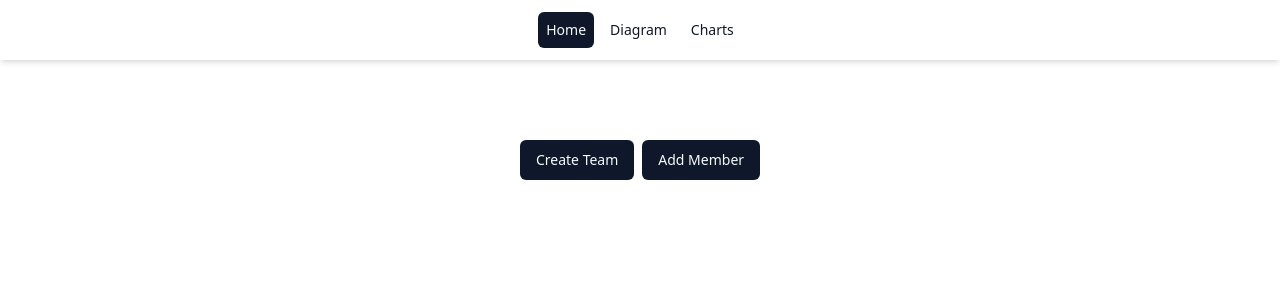
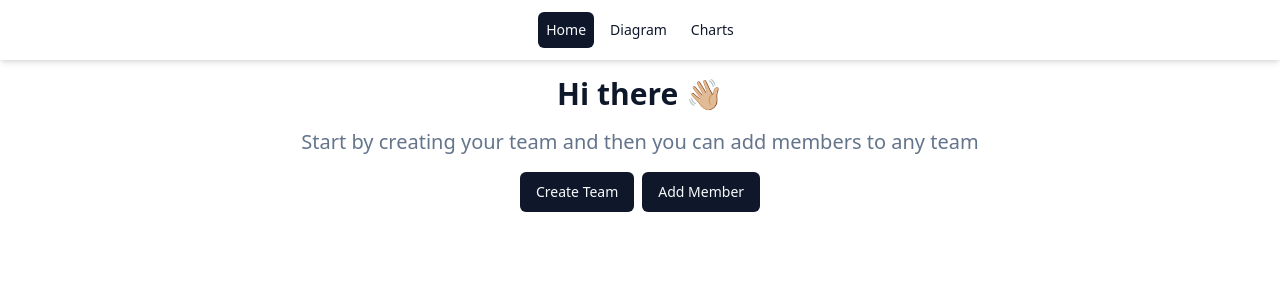
Before and after one commit to zorro-ftw/dataflowx-case, a React (Vite) app: page / in a window 1280 px wide. Shown: the top 300 px of the page. Built offline with nearby package versions, Linux system fonts and the light colour scheme.

Commit message:
feat: add auto fit view & some refactor

```diff
--- a/package.json
+++ b/package.json
@@ -17,6 +17,7 @@
     "@radix-ui/react-select": "^2.1.5",
     "@radix-ui/react-slot": "^1.1.1",
     "@radix-ui/react-toast": "^1.2.5",
+    "@radix-ui/react-tooltip": "^1.1.7",
     "@tailwindcss/vite": "^4.0.3",
     "@xyflow/react": "^12.4.2",
     "class-variance-authority": "^0.7.1",
--- a/src/App.tsx
+++ b/src/App.tsx
@@ -1,22 +1,15 @@
-import { useContext } from "react";
-import { DialogContext } from "./lib/contexts/DialogContext";
-import { Button } from "./components/ui/button";
-import { Navbar } from "./components/custom/Navbar/Navbar";
+import { Navbar } from "@/components/custom/Navbar/Navbar";
+import { FormButtons } from "@/components/custom/FormButtons/FormButtons";
 
 function App() {
-  const { setIsCreateTeamDialogOpen, setIsAddMemberDialogOpen } =
-    useContext(DialogContext);
   return (
-    <div className="w-full h-full max-h-screen">
+    <div className="w-full h-full max-h-screen space-y-4">
       <Navbar />
-      <div className="w-full h-max flex items-center justify-center pt-20">
-        <Button onClick={() => setIsCreateTeamDialogOpen(true)}>
-          Create Team
-        </Button>
-        <Button onClick={() => setIsAddMemberDialogOpen(true)} className="ml-2">
-          Add Member
-        </Button>
-      </div>
+      <h1 className="text-3xl font-bold text-center">Hi there 👋🏼</h1>
+      <p className="text-center text-xl text-muted-foreground">
+        Start by creating your team and then you can add members to any team
+      </p>
+      <FormButtons />
     </div>
   );
 }
--- a/src/components/custom/Flow/Flow.tsx
+++ b/src/components/custom/Flow/Flow.tsx
@@ -5,6 +5,7 @@
   Background,
   Controls,
   ReactFlow,
+  useReactFlow,
   type Edge,
   type Node,
 } from "@xyflow/react";
@@ -54,16 +55,15 @@
     return getLayoutedElements(nodes, edges);
   }, [teams]);
 
+  const instance = useReactFlow();
+
   return (
     <ReactFlow
       nodes={nodes}
       edges={edges}
+      onNodesChange={() => instance.fitView()}
       fitView
       className="border rounded-md"
-      panOnDrag
-      defaultEdgeOptions={{
-        type: "smoothstep",
-      }}
     >
       <Controls position="bottom-left" />
       <Background />
--- a/src/components/custom/Flow/utils.ts
+++ b/src/components/custom/Flow/utils.ts
@@ -5,7 +5,7 @@
 dagreGraph.setDefaultEdgeLabel(() => ({}));
 
 const nodeWidth = 200;
-const nodeHeight = 60;
+const nodeHeight = 120;
 
 export const getLayoutedElements = (
   nodes: Node[],
--- /dev/null
+++ b/src/components/custom/FormButtons/FormButtons.tsx
@@ -0,0 +1,54 @@
+import { Button } from "@/components/ui/button";
+import {
+  Tooltip,
+  TooltipContent,
+  TooltipProvider,
+  TooltipTrigger,
+} from "@/components/ui/tooltip";
+import { DialogContext } from "@/lib/contexts/DialogContext";
+import { cn } from "@/lib/utils";
+import { UserPlus, Users } from "lucide-react";
+import { useContext } from "react";
+
+export const FormButtons = ({
+  iconMode,
+  className,
+  buttonClassName,
+}: {
+  iconMode?: boolean;
+  className?: string;
+  buttonClassName?: string;
+}) => {
+  const { setIsCreateTeamDialogOpen, setIsAddMemberDialogOpen } =
+    useContext(DialogContext);
+  return (
+    <div className={cn("flex items-center justify-center gap-2", className)}>
+      <TooltipProvider delayDuration={iconMode ? 200 : 1000}>
+        <Tooltip>
+          <TooltipTrigger asChild>
+            <Button
+              onClick={() => setIsCreateTeamDialogOpen(true)}
+              className={buttonClassName}
+            >
+              {iconMode ? <Users className="h-3 w-3" /> : "Create Team"}
+            </Button>
+          </TooltipTrigger>
+          <TooltipContent>Create Team</TooltipContent>
+        </Tooltip>
+      </TooltipProvider>
+      <TooltipProvider delayDuration={iconMode ? 200 : 1000}>
+        <Tooltip>
+          <TooltipTrigger asChild>
+            <Button
+              onClick={() => setIsAddMemberDialogOpen(true)}
+              className={buttonClassName}
+            >
+              {iconMode ? <UserPlus className="h-3 w-3" /> : "Add Member"}
+            </Button>
+          </TooltipTrigger>
+          <TooltipContent>Add Member</TooltipContent>
+        </Tooltip>
+      </TooltipProvider>
+    </div>
+  );
+};
--- /dev/null
+++ b/src/components/ui/tooltip.tsx
@@ -0,0 +1,28 @@
+import * as React from "react"
+import * as TooltipPrimitive from "@radix-ui/react-tooltip"
+
+import { cn } from "@/lib/utils"
+
+const TooltipProvider = TooltipPrimitive.Provider
+
+const Tooltip = TooltipPrimitive.Root
+
+const TooltipTrigger = TooltipPrimitive.Trigger
+
+const TooltipContent = React.forwardRef<
+  React.ElementRef<typeof TooltipPrimitive.Content>,
+  React.ComponentPropsWithoutRef<typeof TooltipPrimitive.Content>
+>(({ className, sideOffset = 4, ...props }, ref) => (
+  <TooltipPrimitive.Content
+    ref={ref}
+    sideOffset={sideOffset}
+    className={cn(
+      "z-50 overflow-hidden rounded-md border bg-popover px-3 py-1.5 text-sm text-popover-foreground shadow-md animate-in fade-in-0 zoom-in-95 data-[state=closed]:animate-out data-[state=closed]:fade-out-0 data-[state=closed]:zoom-out-95 data-[side=bottom]:slide-in-from-top-2 data-[side=left]:slide-in-from-right-2 data-[side=right]:slide-in-from-left-2 data-[side=top]:slide-in-from-bottom-2",
+      className
+    )}
+    {...props}
+  />
+))
+TooltipContent.displayName = TooltipPrimitive.Content.displayName
+
+export { Tooltip, TooltipTrigger, TooltipContent, TooltipProvider }
--- a/src/lib/contexts/index.tsx
+++ b/src/lib/contexts/index.tsx
@@ -1,11 +1,14 @@
 import { ReactNode } from "react";
 import { TeamProvider } from "./TeamContext";
 import { DialogProvider } from "./DialogContext";
+import { ReactFlowProvider } from "@xyflow/react";
 
 export const MainProvider = ({ children }: { children: ReactNode }) => {
   return (
     <DialogProvider>
-      <TeamProvider>{children}</TeamProvider>
+      <TeamProvider>
+        <ReactFlowProvider>{children}</ReactFlowProvider>
+      </TeamProvider>
     </DialogProvider>
   );
 };
--- a/src/pages/Diagram.tsx
+++ b/src/pages/Diagram.tsx
@@ -1,4 +1,5 @@
 import { Flow } from "@/components/custom/Flow/Flow";
+import { FormButtons } from "@/components/custom/FormButtons/FormButtons";
 import { Navbar } from "@/components/custom/Navbar/Navbar";
 
 import "@xyflow/react/dist/style.css";
@@ -7,8 +8,13 @@
   return (
     <div className="w-full h-screen flex flex-col overflow-hidden">
       <Navbar />
-      <div className="w-full grow overflow-hidden p-4">
+      <div className="relative w-full grow overflow-hidden p-4">
         <Flow />
+        <FormButtons
+          iconMode
+          className="absolute top-8 right-8 w-fit h-fit"
+          buttonClassName="h-fit px-2"
+        />
       </div>
     </div>
   );
```
Also changed, not shown: 1 other file (tests, documents, lock files or other folders).
